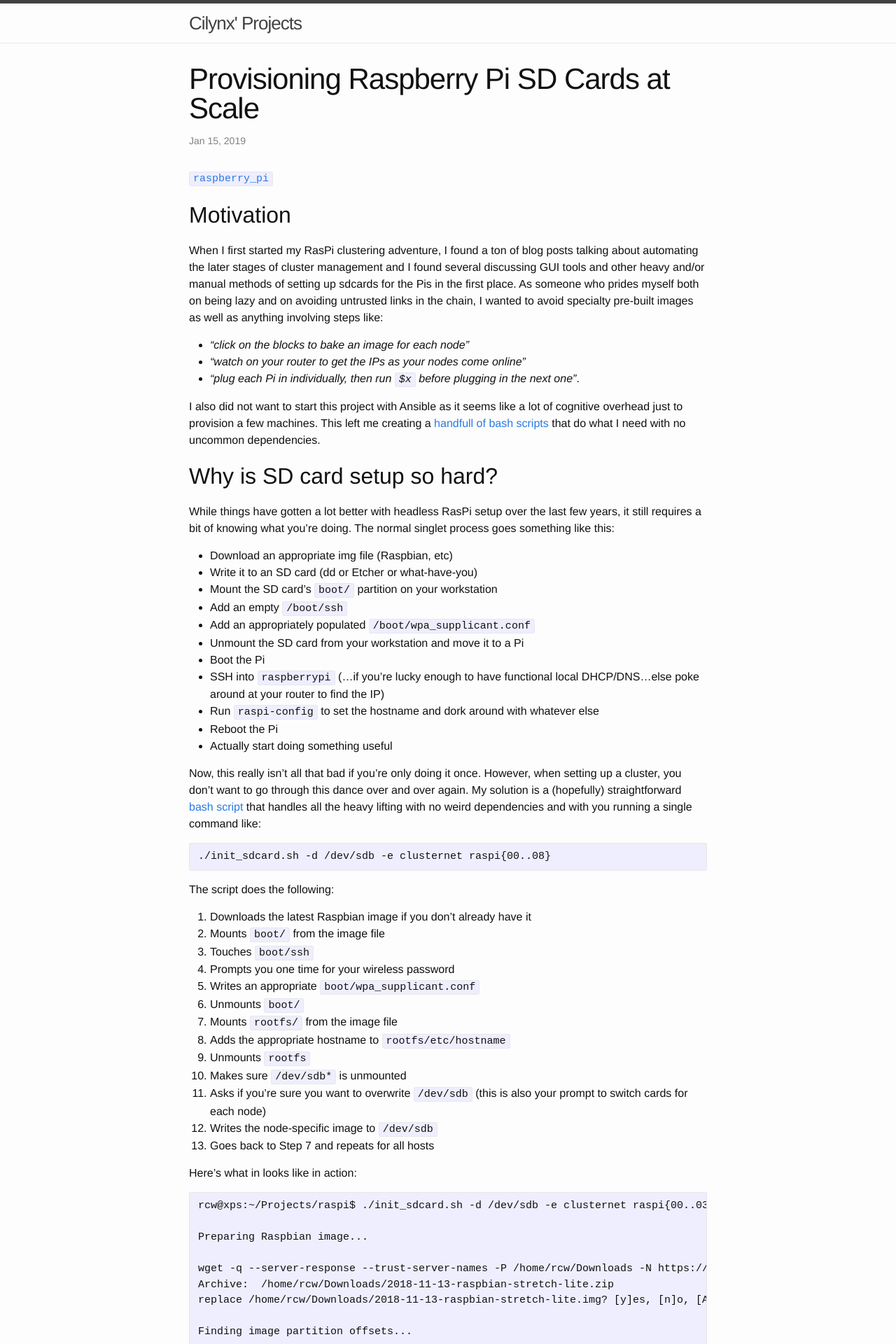
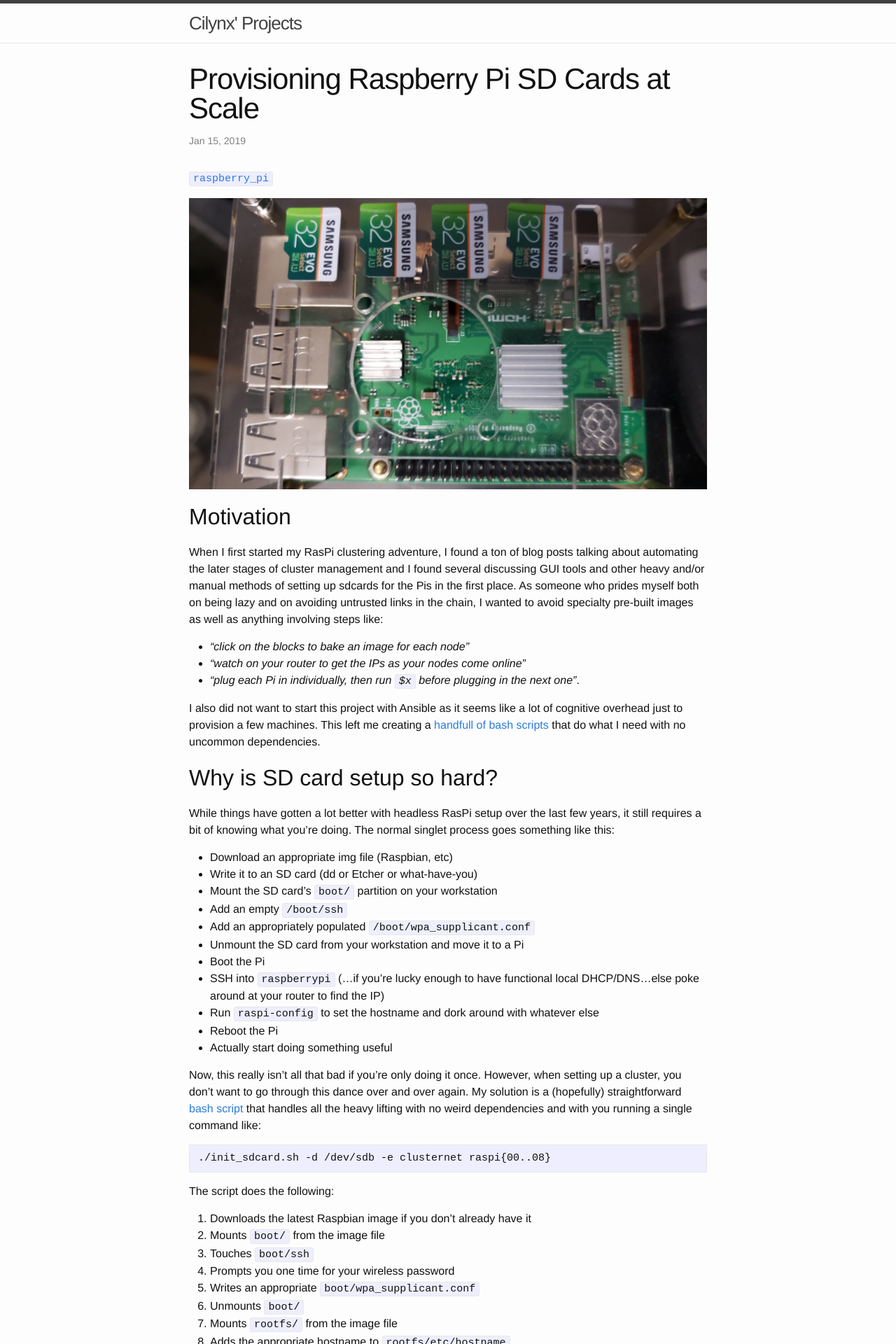
Before and after one commit to cilynx/cilynx.github.io, a Jekyll site: the page built from _posts/2019-01-15-provisioning_raspberry_pi_sd_cards_at_scale.md, in a window 1280 px wide. Shown: the top 1920 px of the page at 70% size. Built offline with Jekyll 4.4.1, drawn with Linux system fonts in a browser that asks for light colours; comment, search, counter and statistics services are not loaded.

Commit message:
Add Pi SD card image

```diff
--- a/_posts/2019-01-15-provisioning_raspberry_pi_sd_cards_at_scale.md
+++ b/_posts/2019-01-15-provisioning_raspberry_pi_sd_cards_at_scale.md
@@ -4,6 +4,7 @@ title:  Provisioning Raspberry Pi SD Cards at Scale
 date:   2019-01-15 13:55:58 -0800
 tags:   raspberry_pi
 ---
+![Raspberry Pi SD Cards](/assets/20190115_175334.jpg)
 ## Motivation
 
 When I first started my RasPi clustering adventure, I found a ton of blog posts talking about automating the later stages of cluster management and I found several discussing GUI tools and other heavy and/or manual methods of setting up sdcards for the Pis in the first place.  As someone who prides myself both on being lazy and on avoiding untrusted links in the chain, I wanted to avoid specialty pre-built images as well as anything involving steps like:
```
Also changed, not shown: assets/20190115_175334.jpg (added).
